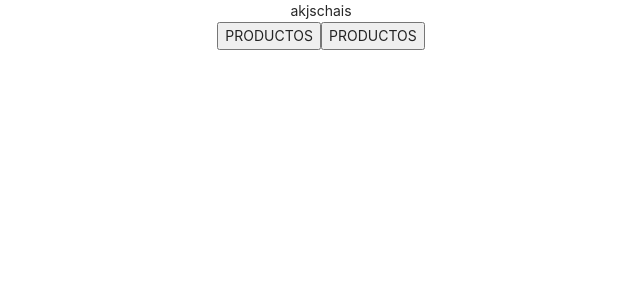
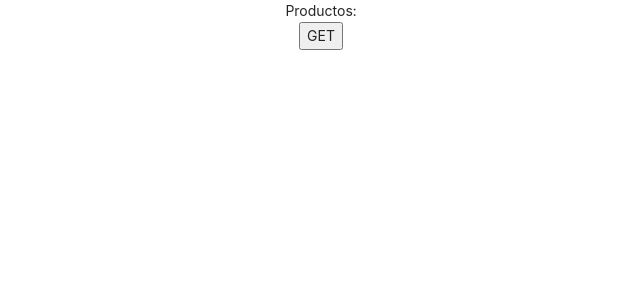
Before and after one commit to genderless2022/genderless-client, a React (Create React App) app: page /test in a window 1280 px wide. Shown: the top 300 px of the page, without its empty margins (319-959 px from the left). Built offline with nearby package versions, Linux system fonts and the light colour scheme.

Commit message:
FixRedux2

```diff
--- a/src/components/TestRoute/TestRoute.jsx
+++ b/src/components/TestRoute/TestRoute.jsx
@@ -1,21 +1,25 @@
 import React from 'react';
-import { useSelector } from 'react-redux';
+import { useDispatch, useSelector } from 'react-redux';
 import { getProducts } from '../../redux/actions/productActions';
 
 function TestRoute() {
-    let productos = useSelector( state => state )
+    let productos = useSelector( state => state.productReducer.productos )
+    let dispatch = useDispatch()
 
     function getAllProducts() {
-        getProducts()
+        dispatch(getProducts())
     }
 
     return (
 
         <>
-        {/* { productos && productos?.map( producto => producto.name )} */}
-        <div>akjschais</div>
-        <button onClick={ () => getAllProducts()}>PRODUCTOS</button>
-        <button onClick={ () => console.log(productos)}>PRODUCTOS</button>
+        <div>Productos:</div>
+        <button onClick={ () => getAllProducts()}>GET</button>
+        <div>
+        { productos && productos?.map( producto => producto.name )}
+        </div>
+
+
         </>
     );
 }
--- a/src/redux/actions/productActions.jsx
+++ b/src/redux/actions/productActions.jsx
@@ -5,12 +5,10 @@ export const GET_PRODUCT = 'GET_PRODUCT';
 export const CREATE_PRODUCT = 'CREATE_PRODUCT';
 export const DELETE_PRODUCT = 'DELETE_PRODUCT';
 export const EDIT_PRODUCT = 'EDIT_PRODUCT';
-export const DELETE_PRODUCT_ID = 'DELETE_PRODUCT_ID';
 export const ERROR = 'ERROR';
 
 export const getProducts = () => async (dispatch) => {
-  console.log('GOT')
-  axios.get('http://localhost:3001/productos').then(
+  await axios.get('http://localhost:3001/productos').then(
     (response) => {
       dispatch({
         type: GET_PRODUCTS,
@@ -27,7 +25,7 @@ export const getProducts = () => async (dispatch) => {
 };
 
 export const getProduct = (id) => async (dispatch) => {
-  axios.get(`http://localhost:3001/producto/${id}`).then(
+  await axios.get(`http://localhost:3001/producto/${id}`).then(
     (response) => {
       dispatch({
         type: GET_PRODUCT,
@@ -44,17 +42,17 @@ export const getProduct = (id) => async (dispatch) => {
 };
 
 export const createProduct = ({
-  name, description, size, color, stock, price, discount, image, category,
+  name, description, stock_by_size, price, discount, image, brand, disabled, category,
 }) => async (dispatch) => {
-  axios.post('http://localhost:3001/productos', {
+  await axios.post('http://localhost:3001/productos', {
     name,
     description,
-    size,
-    color,
-    stock,
+    stock_by_size,
     price,
     discount,
     image,
+    brand,
+    disabled,
     category,
   }).then((response) => {
     dispatch({
@@ -65,7 +63,7 @@ export const createProduct = ({
 };
 
 export const deleteProduct = (id) => async (dispatch) => {
-  axios.delete(`http://localhost:3001/producto/${id}`).then(
+  await axios.delete(`http://localhost:3001/producto/${id}`).then(
     (response) => {
       dispatch({
         type: DELETE_PRODUCT,
```
